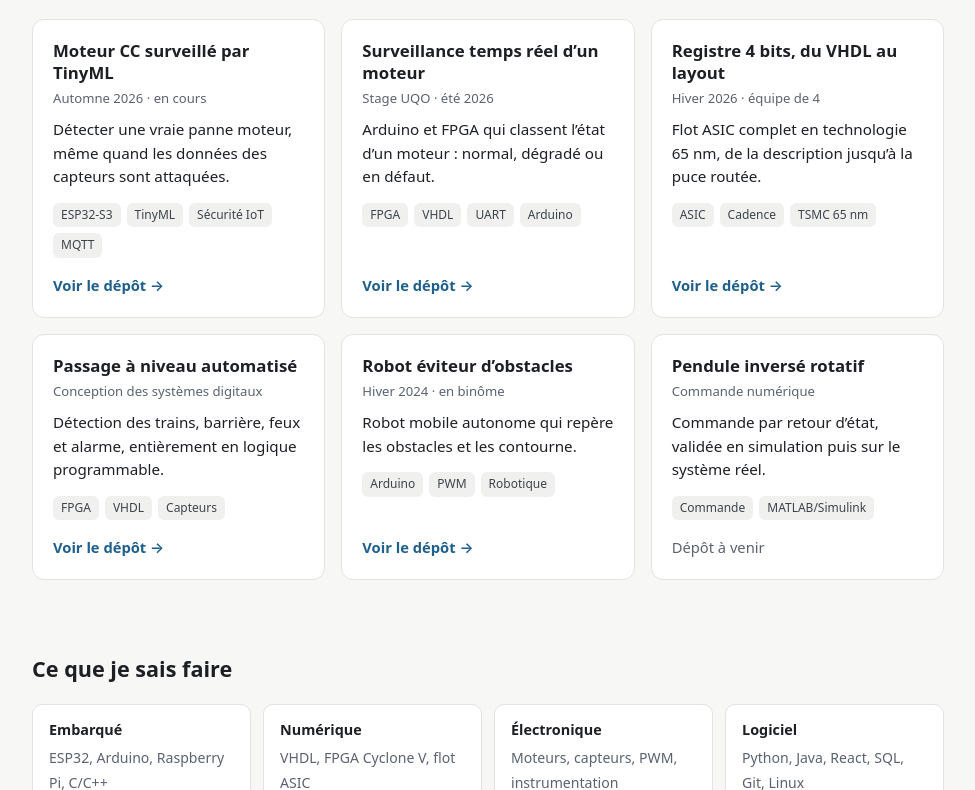
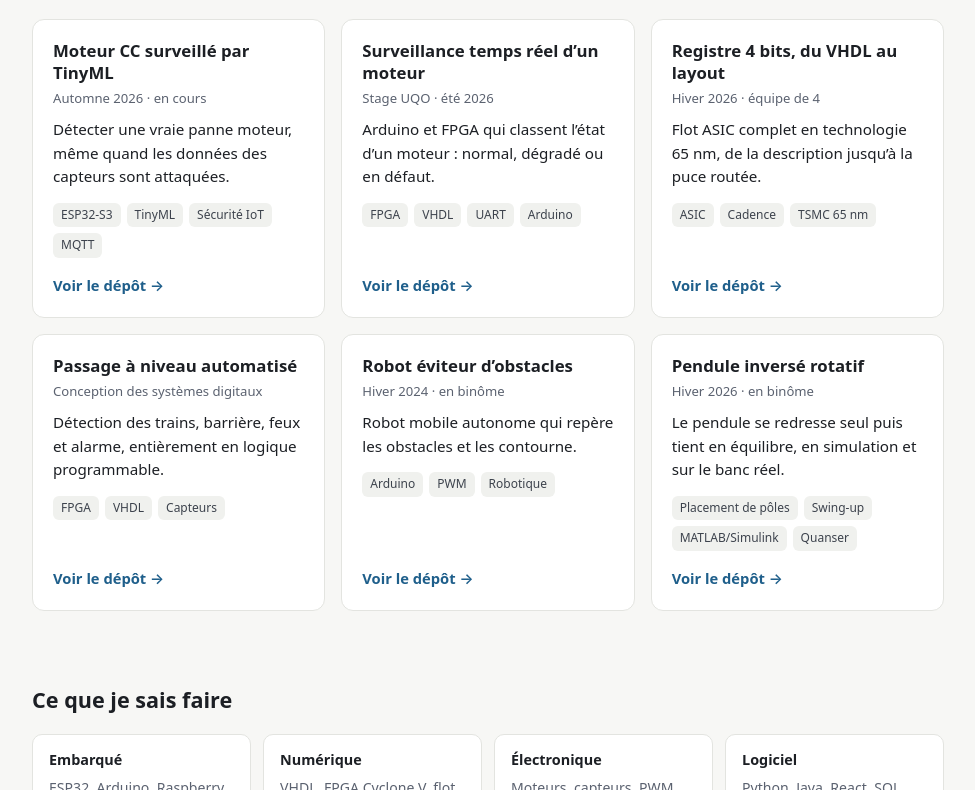
Before and after one commit to AnonymousCandela/AnonymousCandela.github.io, a plain HTML site: page index.html in a window 1280 px wide. Shown: the part 499-1289 px from the top of the page, without its empty margins (152-1127 px from the left). Drawn offline with Linux system fonts and the light colour scheme.

Commit message:
Update index.html

```diff
--- a/index.html
+++ b/index.html
@@ -114,10 +114,10 @@
 
       <article class="card">
         <h3>Pendule inversé rotatif</h3>
-        <div class="meta">Commande numérique</div>
-        <p>Commande par retour d’état, validée en simulation puis sur le système réel.</p>
-        <div class="tags"><span class="tag">Commande</span><span class="tag">MATLAB/Simulink</span></div>
-        <span class="go none">Dépôt à venir</span>
+        <div class="meta">Hiver 2026 · en binôme</div>
+        <p>Le pendule se redresse seul puis tient en équilibre, en simulation et sur le banc réel.</p>
+        <div class="tags"><span class="tag">Placement de pôles</span><span class="tag">Swing-up</span><span class="tag">MATLAB/Simulink</span><span class="tag">Quanser</span></div>
+        <a class="go" href="https://github.com/AnonymousCandela/pendule-inverse-rotatif">Voir le dépôt →</a>
       </article>
 
     </div>
```
